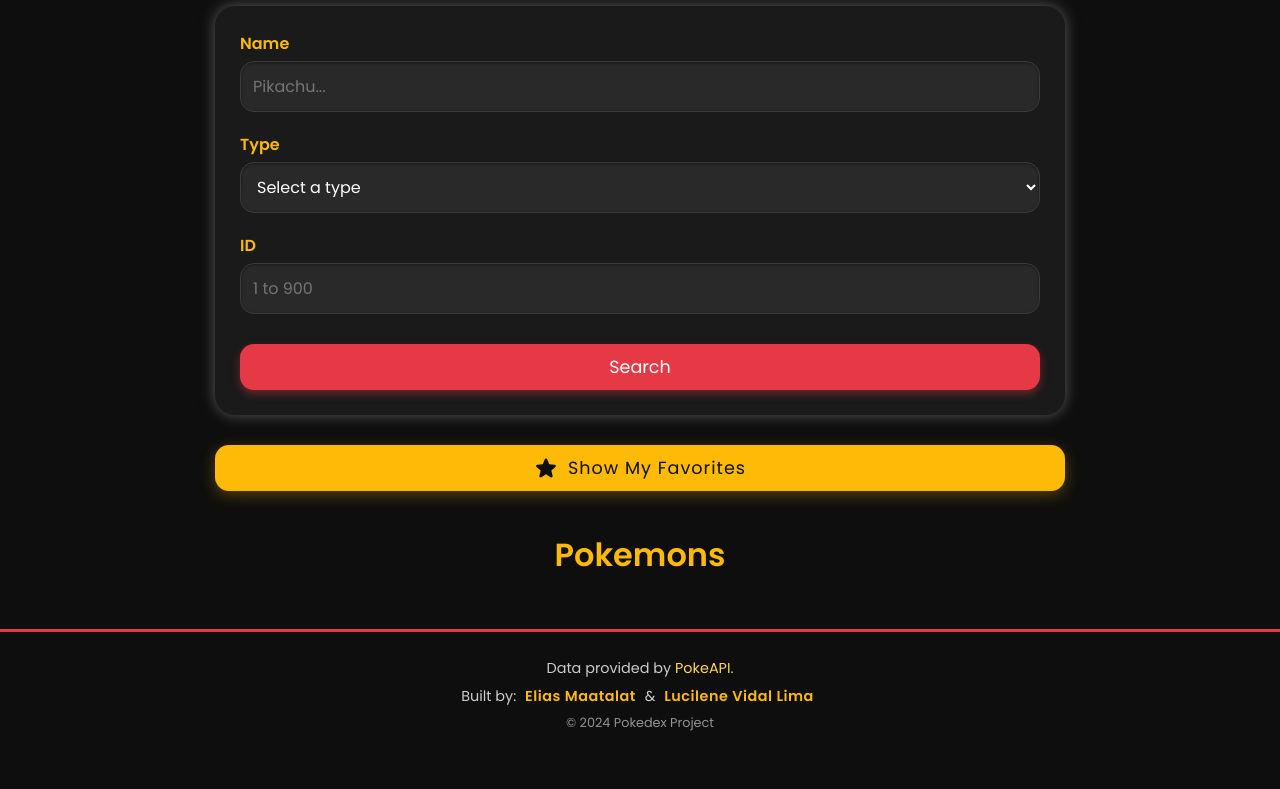
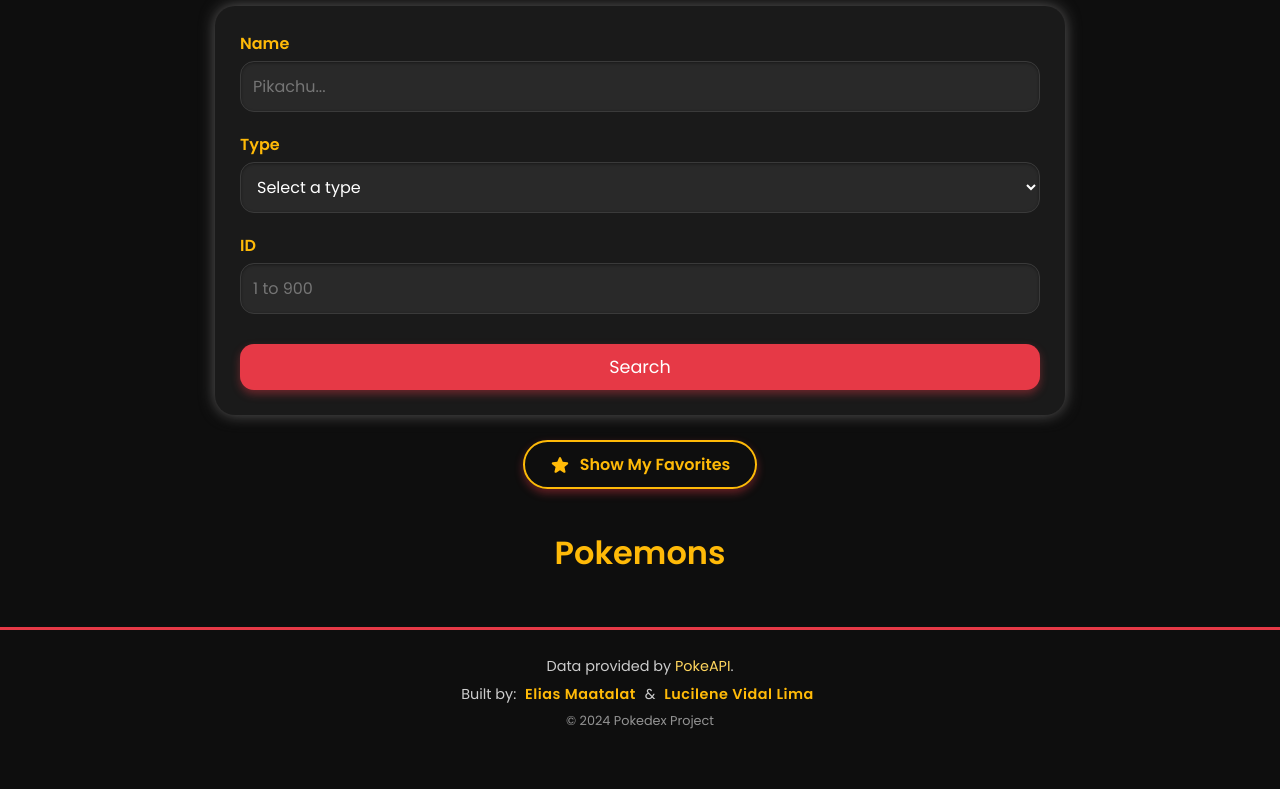
Before and after one commit to alumno709600/PokemonApp, a website built with Vite: page index.html in a window 1280 px wide. Shown: the part 452-1241 px from the top of the page. Built offline with nearby package versions, Linux system fonts and the light colour scheme; no server answers.

Commit message:
update favorites button, change app title and add favicon

```diff
--- a/index.html
+++ b/index.html
@@ -3,8 +3,8 @@
   <head>
     <meta charset="UTF-8" />
     <meta name="viewport" content="width=device-width, initial-scale=1.0" />
-    <title>Pokedex</title>
-
+    <title>PokéFinder</title>
+    <link rel="icon" type="image/png" href="./img/favicon.ico" />
     <!-- Google Font -->
     <link
       href="https://fonts.googleapis.com/css2?family=Poppins:wght@300;400;600&display=swap"
@@ -19,7 +19,7 @@
     <!-- HEADER / HERO -->
     <header class="hero">
       <div class="hero-content">
-        <h1 class="main-title">POKEDEX</h1>
+        <h1 class="main-title">PokéFinder</h1>
         <p class="subtitle">Discover all the Pokémon!</p>
       </div>
     </header>
--- a/src/styles.css
+++ b/src/styles.css
@@ -546,31 +546,53 @@ select:focus {
 }
 
 
-/* Estilos para el botón de favoritos */
 #showFavoritesBtn {
-    margin-top: 30px;
-    background-color: var(--color-primary);
-    color: var(--color-bg); /* Texto oscuro */
-    letter-spacing: 1px;
-    box-shadow: 0 4px 15px rgba(255, 186, 8, 0.3);
+    /* Size & Layout */
+    width: fit-content;
+    margin: 25px auto 0 auto;
+    padding: 10px 25px;
 
-    /* Alineación perfecta */
+    /* Flexbox for icon alignment */
     display: flex;
     justify-content: center;
     align-items: center;
-    gap: 10px; /* Espacio entre estrella y texto */
+    gap: 10px;
+
+    /* VISUAL STYLE - THE CHANGE */
+    background-color: transparent; /* Transparent background */
+    border: 2px solid var(--color-primary); /* Gold border */
+    color: var(--color-primary); /* Gold text */
+
+    font-size: 1rem;
+    font-weight: 700;
+    border-radius: 50px; /* Pill shape */
+    cursor: pointer;
+
+    /* Smooth transition for the hover effect */
+    transition: all 0.3s ease;
 }
 
-/* Controlar el tamaño del icono SVG */
+/* The Star Icon */
 .icon-star {
-    width: 24px;  /* Tamaño de la estrella */
-    height: 24px;
+    width: 20px;
+    height: 20px;
+    transition: transform 0.3s ease; /* We will animate the star too */
 }
 
+/* HOVER EFFECT */
 #showFavoritesBtn:hover {
-    background-color: var(--color-primary-light);
-    transform: translateY(-4px) scale(1.03);
-    box-shadow: 0 10px 25px rgba(255, 186, 8, 0.5);
+    /* Invert colors: Gold background, dark text */
+    background-color: var(--color-primary);
+    color: var(--color-bg);
+
+    /* Add a glow */
+    box-shadow: 0 0 15px var(--color-primary);
+    transform: translateY(-2px);
+}
+
+/* Extra touch: Spin the star slightly on hover */
+#showFavoritesBtn:hover .icon-star {
+    transform: rotate(72deg) scale(1.2);
 }
 
 /* ----------------
```
Also changed, not shown: img/favicon.ico (added).
